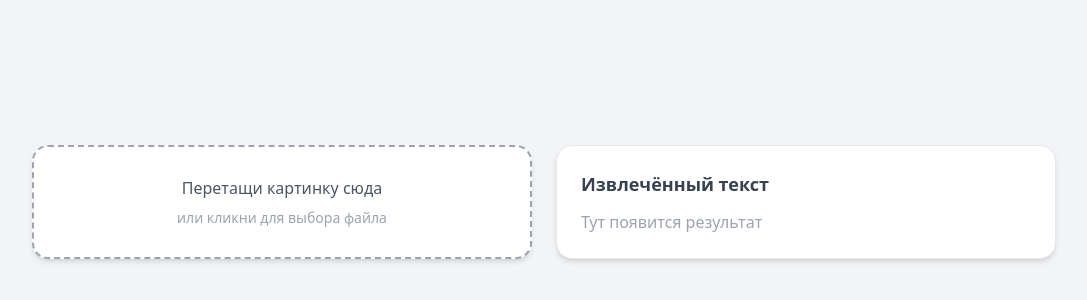
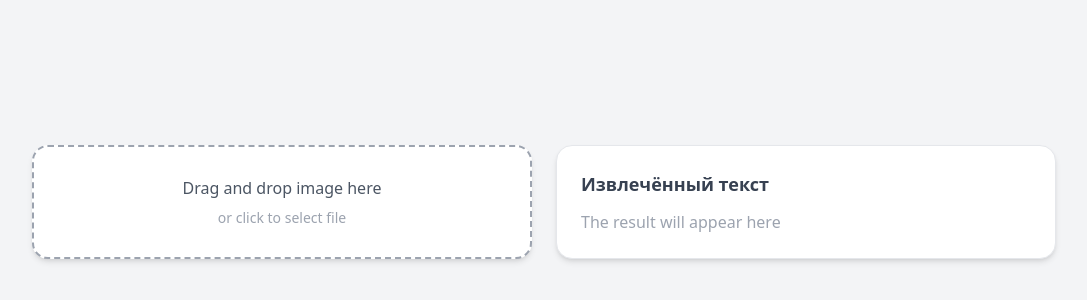
Before and after one commit to Mad03633/Image-To-Text, a React (Create React App) app in the folder frontend/: page / in a window 1280 px wide. Shown: the part 198-498 px from the top of the page, without its empty margins (96-1183 px from the left). Built offline with nearby package versions, Linux system fonts and the light colour scheme.

Commit message:
update_3: components dir

```diff
--- a/frontend/src/components/Dropzone.jsx
+++ b/frontend/src/components/Dropzone.jsx
@@ -38,8 +38,8 @@ function Dropzone({ onFileUpload }) {
           onChange={handleFileChange}
         />
         <div className="text-gray-600">
-          <p className="mb-2 font-medium">Перетащи картинку сюда</p>
-          <p className="text-sm text-gray-400">или кликни для выбора файла</p>
+          <p className="mb-2 font-medium">Drag and drop image here</p>
+          <p className="text-sm text-gray-400">or click to select file</p>
         </div>
       </label>
 
--- a/frontend/src/components/ResultBox.jsx
+++ b/frontend/src/components/ResultBox.jsx
@@ -6,11 +6,11 @@ function ResultBox({ text, loading }) {
       </h2>
       <div className="flex-1 overflow-y-auto">
         {loading ? (
-          <p className="text-gray-400">Обработка изображения...</p>
+          <p className="text-gray-400">Image processing...</p>
         ) : text ? (
           <p className="whitespace-pre-wrap text-gray-800">{text}</p>
         ) : (
-          <p className="text-gray-400">Тут появится результат</p>
+          <p className="text-gray-400">The result will appear here</p>
         )}
       </div>
     </div>
```
